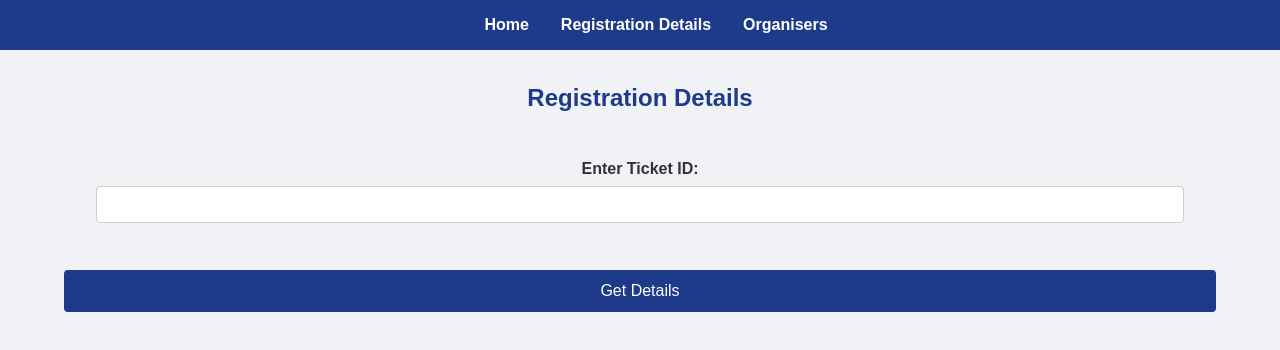
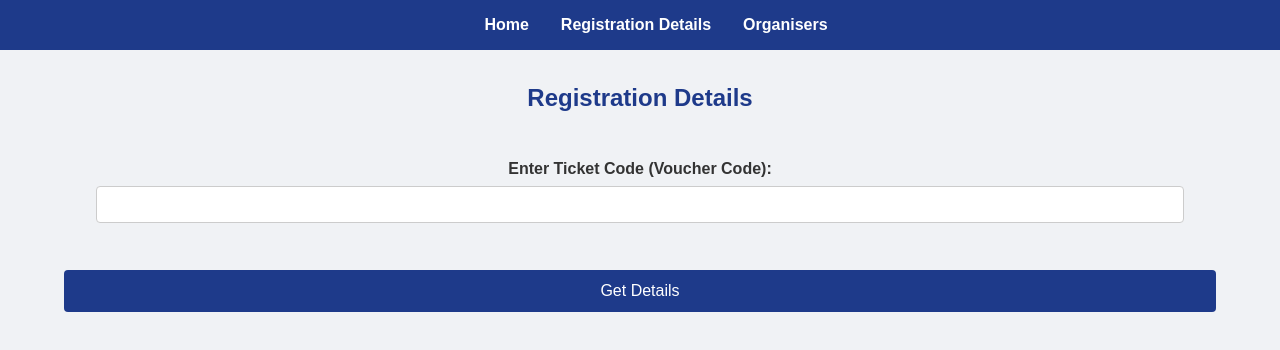
Before and after one commit to swadesh-vaibhav/ticketBooking, a React (Vite) app in the folder ticketBookingFrontend/: page /registrations in a window 1280 px wide. Shown: the top 350 px of the page. Built offline with nearby package versions, Linux system fonts and the light colour scheme.

Commit message:
Changed ticketId to Ticket Code in Registration Details page

```diff
--- a/ticketBookingFrontend/src/components/RegistrationDetails.jsx
+++ b/ticketBookingFrontend/src/components/RegistrationDetails.jsx
@@ -4,7 +4,7 @@ import axios from 'axios';
 import './RegistrationDetails.css'; // Import the CSS file
 
 const RegistrationDetails = () => {
-  const [ticketId, setTicketId] = useState('');
+  const [ticketCode, setTicketCode] = useState('');
   const [registrationDetails, setRegistrationDetails] = useState(null);
   const [error, setError] = useState(false);
   const location = useLocation();
@@ -17,7 +17,7 @@ const RegistrationDetails = () => {
 
   const handleSubmit = (e) => {
     e.preventDefault();
-    axios.get(`http://localhost:8080/registrations/${ticketId}`)
+    axios.get(`http://localhost:8080/registrations/${ticketCode}`)
       .then(response => {
         setRegistrationDetails(response.data);
       })
@@ -33,21 +33,21 @@ const RegistrationDetails = () => {
       <h2>Registration Details</h2>
       {!registrationDetails && (<form onSubmit={handleSubmit}>
         <div>
-          <label>Enter Ticket ID:</label>
+          <label>Enter Ticket Code (Voucher Code):</label>
           <input
             type="text"
-            value={ticketId}
-            onChange={(e) => setTicketId(e.target.value)}
+            value={ticketCode}
+            onChange={(e) => setTicketCode(e.target.value)}
             required
           />
         </div>
         <button type="submit">Get Details</button>
       </form>
       )}
-      {error && <p className="error">Error fetching registration details. Please check the Ticket ID and try again.</p>}
+      {error && <p className="error">Error fetching registration details. Please check the Ticket Code and try again.</p>}
       {registrationDetails && (
         <div className="registration-details">
-          <p><strong>Ticket ID:</strong> {registrationDetails.id}</p>
+          <p><strong>Ticket Code (This is your voucher code):</strong> {registrationDetails.ticket}</p>
           <p><strong>Attendee Name:</strong> {registrationDetails.attendeeName}</p>
           <p><strong>Event Name:</strong> {registrationDetails.eventName}</p>
           <p><strong>Price:</strong> ${registrationDetails.amount.toFixed(2)}</p>
```
